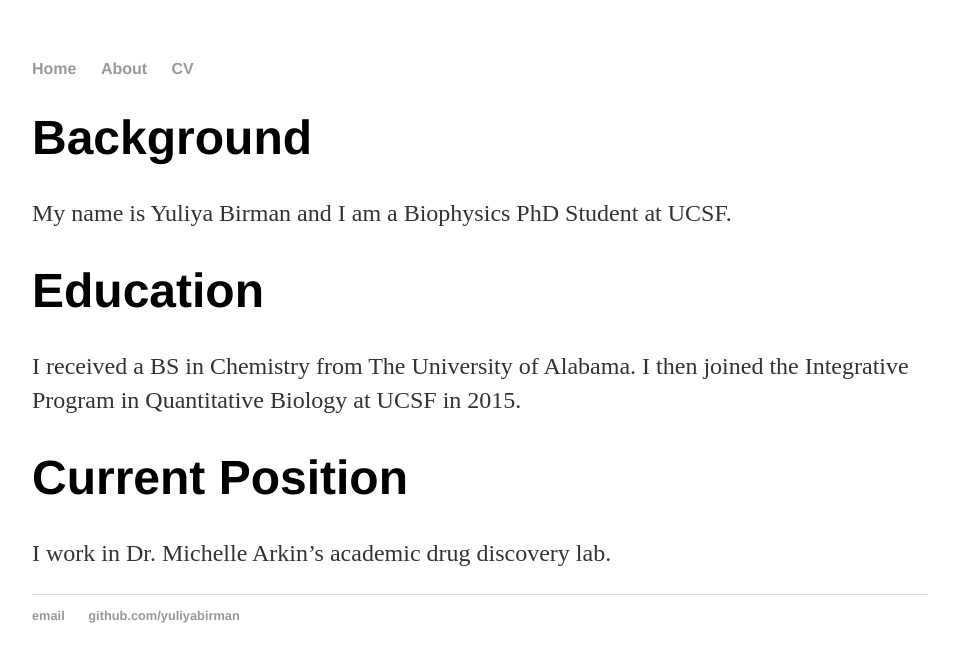
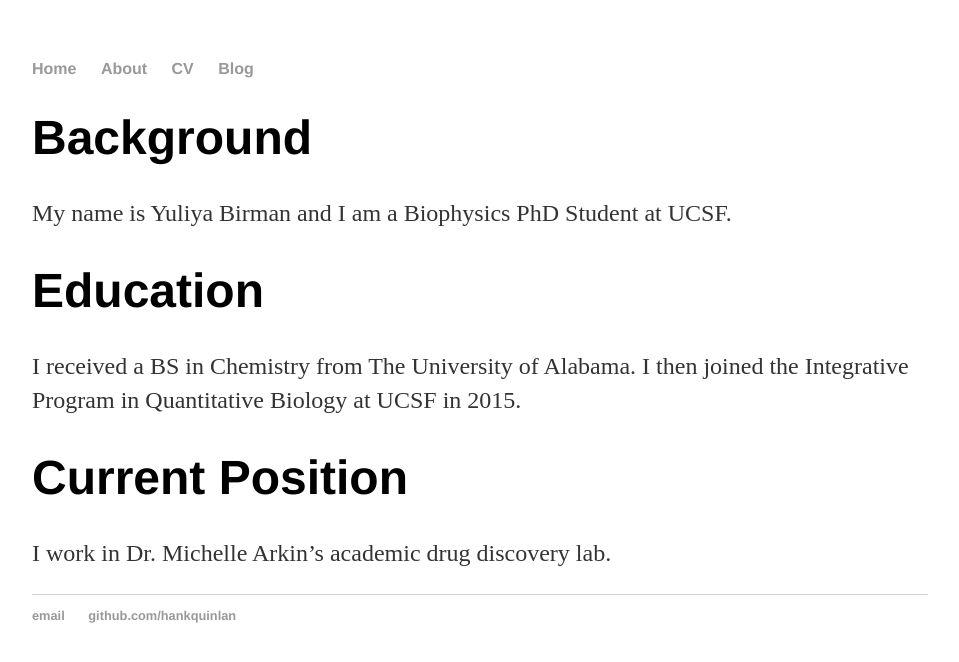
Before and after one commit to yuliyabirman/yuliyabirman.github.io, a Jekyll site: the page built from about_me.md, in a window 1280 px wide. Shown: the top 662 px of the page, without its empty margins (160-1119 px from the left). Built offline with Jekyll 4.4.1, drawn with Linux system fonts in a browser that asks for light colours; our own code applies the rules of GitHub Pages for plain Markdown files.

Commit message:
Update default.html

```diff
--- a/_layouts/default.html
+++ b/_layouts/default.html
@@ -11,6 +11,7 @@
 	        		<li><a href="/">Home</a></li>
 		        	<li><a href="/about">About</a></li>
 	        		<li><a href="/cv">CV</a></li>
+	        		<li><a href="/blog">Blog</a></li>
 	    		</ul>
 			</nav>
 			<div class="container">
@@ -20,8 +21,8 @@
 			</div><!-- /.container -->
 			<footer>
 	    		<ul>
-              <li><a href="mailto:yuliyabirman@gmail.com">email</a></li>
-              <li><a href="https://github.com/yuliyabirman">github.com/yuliyabirman</a></li>
+	        		<li><a href="mailto:hankquinlanhub@gmail.com">email</a></li>
+	        		<li><a href="https://github.com/hankquinlan">github.com/hankquinlan</a></li>
 				</ul>
 			</footer>
 		</body>
```
Lines whose indentation alone changed are shown as unchanged.
